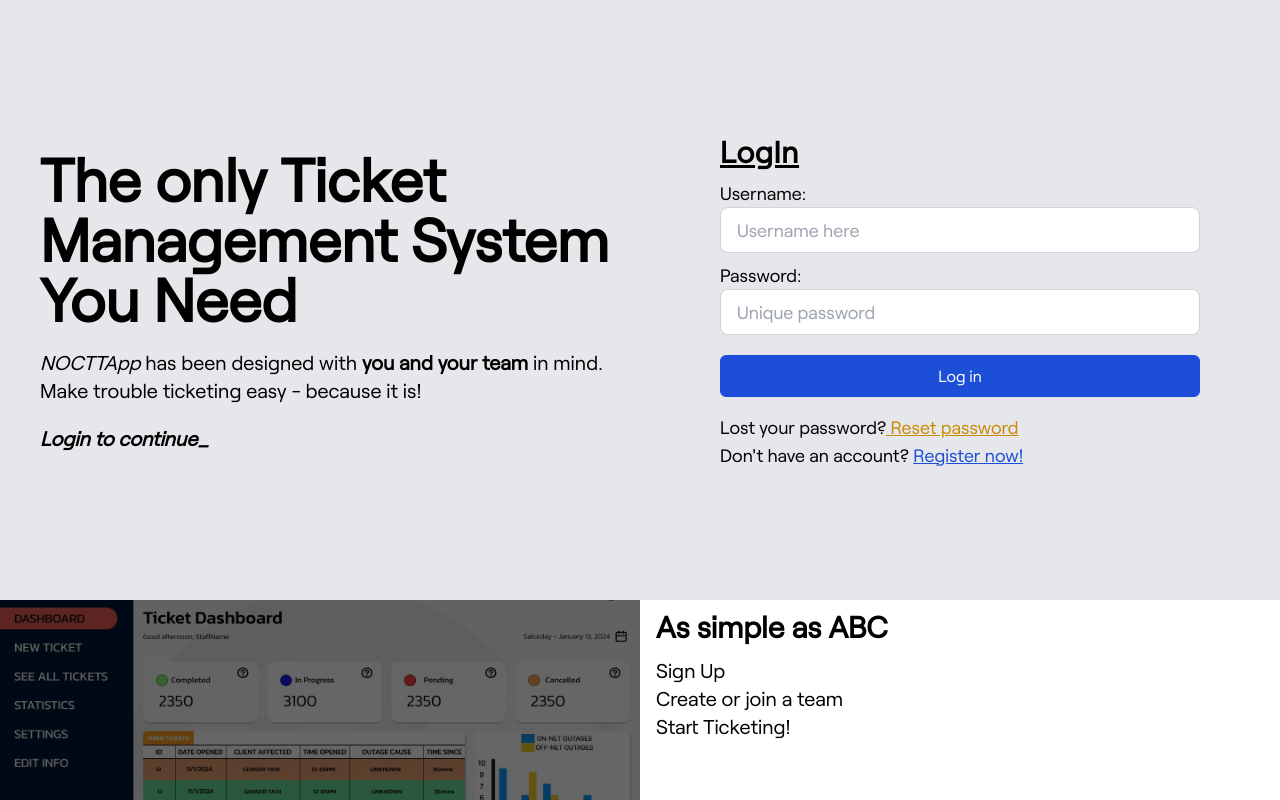
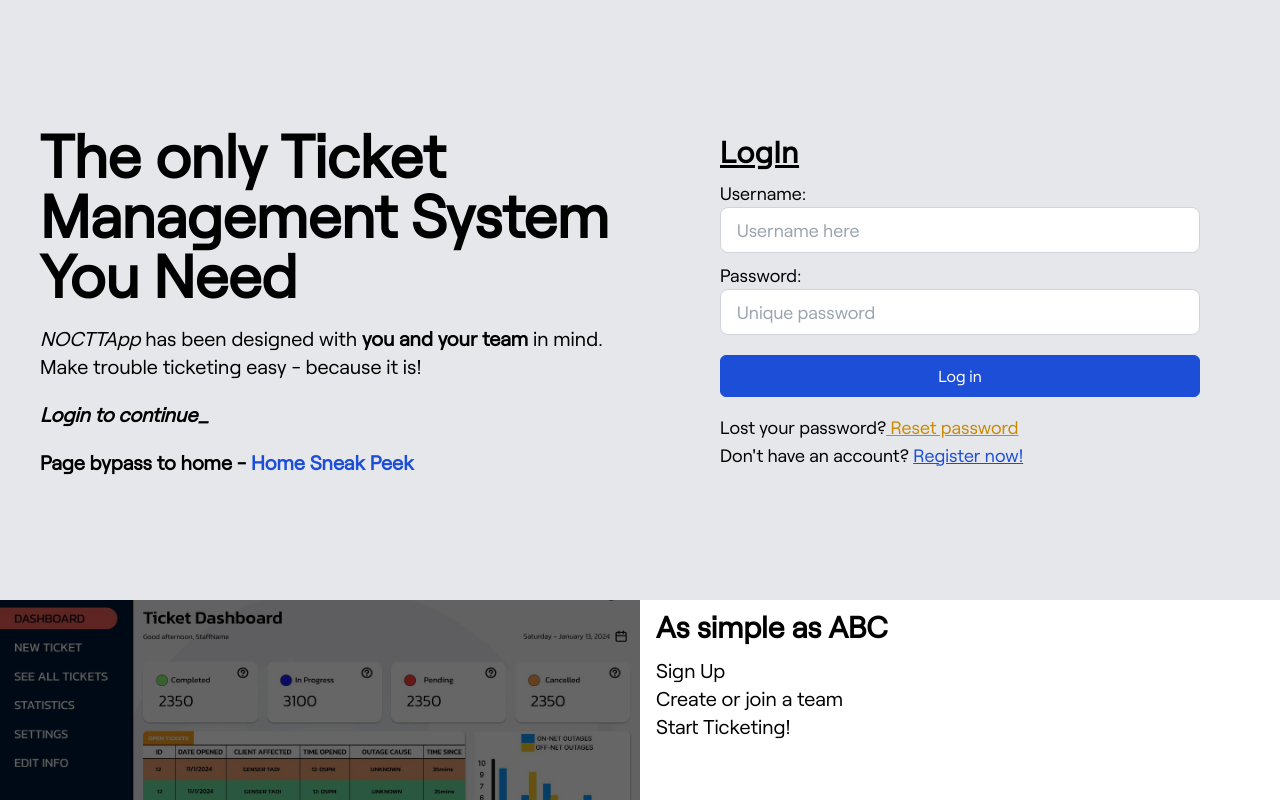
Before and after one commit to KharlAbban/Tailwind_App, a React (Vite) app: page / in a window 1280 px wide. Built offline with nearby package versions, Linux system fonts and the light colour scheme.

Commit message:
Add temporary home route bypass

```diff
--- a/src/layouts/IndexLayout.jsx
+++ b/src/layouts/IndexLayout.jsx
@@ -1,6 +1,6 @@
 import React from 'react';
 import DashboardImg from "../assets/media/DASHBOARD.jpg"
-import { Outlet } from 'react-router-dom';
+import { Link, Outlet } from 'react-router-dom';
 
 const IndexLayout = () => {
   return (
@@ -14,6 +14,7 @@
                     Make trouble ticketing easy - because it is!
                 </h3>
                 <h3 className='text-xl font-bold italic'>Login to continue_</h3>
+                <h3 className='text-xl font-semibold'>Page bypass to home - <Link to="/home" className='text-blue-700'>Home Sneak Peek</Link> </h3>
             </div>
             <div className='w-1/2 px-20 max-lg:w-full'>
                 <Outlet />
```
